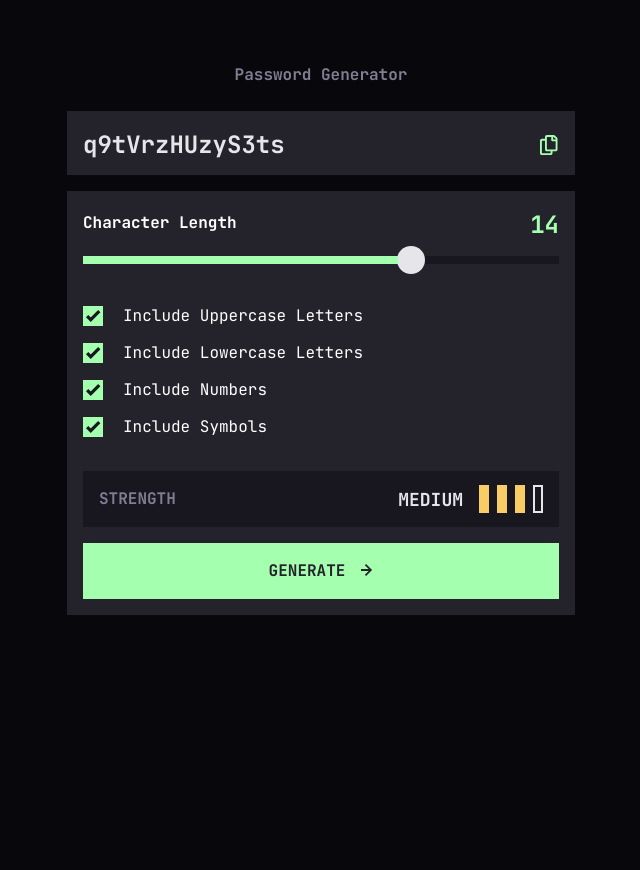
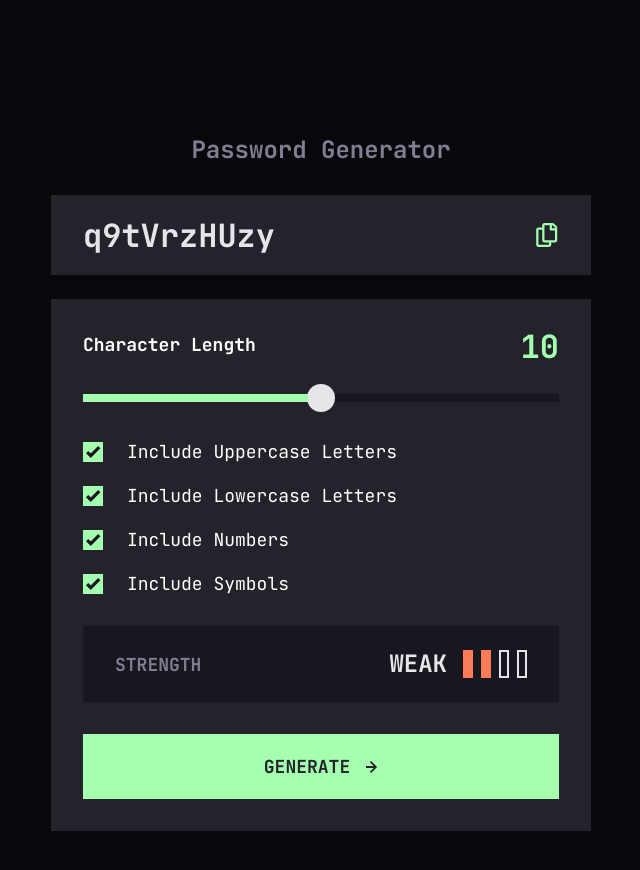
Before and after one commit to AlexisC73/password-generator, a Next.js app: page / in a window 1280 px wide. Shown: the top 870 px of the page, without its empty margins (319-959 px from the left). Before the commit the page ends 847 px from the top, so only its background shows below. Built offline with nearby package versions, Linux system fonts and the light colour scheme.

Commit message:
update css desktop et tablet

```diff
--- a/app/page.tsx
+++ b/app/page.tsx
@@ -34,7 +34,7 @@ const SYMBOLS = '!@#$%^&*()_+-=[]{}|;:,./<>?'
 
 export default function Home () {
   const [options, setOptions] = useState<Options>(OPTIONS)
-  const [passwordLength, setPasswordLength] = useState<number>(14)
+  const [passwordLength, setPasswordLength] = useState<number>(10)
   const [password, setPassword] = useState<string>('')
   const [passwordStrength, setPasswordStrength] = useState<number>(0)
   const [copied, setCopied] = useState<boolean>(false)
@@ -125,32 +125,32 @@ export default function Home () {
   }
 
   return (
-    <main className='flex min-h-screen flex-col items-center gap-y-[14px] lg:gap-y-[24px] p-[16px] max-w-[540px] mx-auto mt-[47px]'>
-      <h1 className='text-[#817D92] text-[16px] font-bold'>
+    <main className='flex min-h-screen flex-col items-center gap-y-[14px] md:gap-y-[27px] p-[16px] md:p-0 md:w-[540px] mx-auto mt-[47px] md:mt-[132px]'>
+      <h1 className='text-[#817D92] text-[16px] md:text-[24px] font-bold'>
         Password Generator
       </h1>
-      <div className='flex flex-col w-full gap-y-4'>
-        <div className='bg-[#24232C] flex justify-between w-full text-[24px] items-center py-[12px] pt-[16px] px-[16px]'>
-          <p className='font-bold text-[#E6E5EA]'>{password}</p>
-          <div className='text-neon text-[20px] hover:text-white cursor-pointer flex gap-x-4 items-center'>
+      <div className='flex flex-col w-full gap-y-4 md:gap-y-[24px]'>
+        <div className='bg-[#24232C] flex justify-between w-full items-center h-[64px] md:h-[80px]'>
+          <p className='font-bold text-[#E6E5EA] text-[24px] md:text-[32px] pl-4 md:pl-8 mt-[1px]'>
+            {password}
+          </p>
+          <div className='text-neon text-[20px] md:text-[24px] pr-[14px] md:pr-[32px] hover:text-white cursor-pointer flex gap-x-4 items-center '>
             {copied ? <p className='text-[18px]'>COPIED</p> : null}
             <CopyIcon onClick={() => copyToClipboard()} />
           </div>
         </div>
 
-        <div className='text-white bg-[#24232C] p-[16px] flex flex-col justify-between w-full text-[24px] items-center'>
-          <div className='w-full mb-8'>
+        <div className='text-white bg-[#24232C] p-4 md:px-8 md:pt-[24px] flex flex-col justify-between w-full text-[24px] items-center'>
           <div className='flex justify-between w-full items-center'>
-              <p className='font-bold text-[16px] -mt-[5px]'>
+            <p className='font-bold text-[16px] md:text-[18px] -mt-[5px]'>
               Character Length
             </p>
-              <p className='text-neon font-bold text-[24px] align-text-top'>
+            <p className='text-neon font-bold text-[24px] md:text-[32px] align-text-top'>
               {passwordLength}
             </p>
           </div>
-            <div className='field relative pb-[30px]'>
+          <div className='w-full field relative h-[28px] md:mt-[10px]'>
             <div className='progressBar' ref={progressBar}></div>
-
             <input
               className='customInput'
               ref={inputProgress}
@@ -163,9 +163,8 @@ export default function Home () {
               }}
             />
           </div>
-          </div>
 
-          <ul className='flex flex-col gap-y-4 self-start'>
+          <ul className='flex flex-col gap-y-4 self-start mt-9 md:mt-[32px] md:gap-y-[23px]'>
             <OptionsGroup
               activated={options.uppercase}
               label='Include Uppercase Letters'
@@ -188,14 +187,14 @@ export default function Home () {
             />
           </ul>
 
-          <div className='w-full flex flex-col gap-y-4 pt-[34px]'>
+          <div className='w-full flex flex-col gap-y-4 md:gap-y-8 pt-[30px] md:pt-[32px] md:pb-[16px]'>
             <PasswordStrength strength={passwordStrength} />
             <button
-              className='flex text-[#24232C] font-bold text-[16px] items-center gap-x-4 bg-neon w-full h-[56px] justify-center'
+              className='flex text-[#24232C] items-center gap-x-4 bg-neon w-full h-[56px] md:h-[65px] justify-center'
               onClick={() => generatePassword()}
             >
-              <p>GENERATE</p>
-              <ArrowRightIcon className='-mt-[2px]' />
+              <p className='font-bold text-base md:text-lg'>GENERATE</p>
+              <ArrowRightIcon className='text-[16px]' />
             </button>
           </div>
         </div>
@@ -211,11 +210,11 @@ type OptionProps = {
 }
 const OptionsGroup = ({ label, activated, onClickAction }: OptionProps) => {
   return (
-    <li className='flex self-start items-center h-[21px] gap-x-5'>
+    <li className='flex self-start items-center h-[21px] gap-x-5 md:gap-x-6'>
       <div onClick={onClickAction} className='cursor-pointer'>
         <Checkbox checked={activated} />
       </div>
-      <p className='text-[16px]'>{label}</p>
+      <p className='text-[16px] md:text-[18px]'>{label}</p>
     </li>
   )
 }
--- a/presentation/@shared/passwordStrength/PasswordStrength.tsx
+++ b/presentation/@shared/passwordStrength/PasswordStrength.tsx
@@ -19,10 +19,14 @@ export const PasswordStrength = ({ strength }: { strength: number }) => {
       : 'TOO WEAK!'
 
   return (
-    <div className='flex justify-between w-full bg-[#18171F] px-[16px] py-[14px] items-center'>
-      <p className='text-[#817D92] text-[16px] font-bold'>STRENGTH</p>
+    <div className='flex justify-between w-full bg-[#18171F] px-[16px] md:px-8 py-[14px] md:py-[20px] items-center'>
+      <p className='text-[#817D92] text-[16px] md:text-[18px] font-bold'>
+        STRENGTH
+      </p>
       <div className='flex gap-x-4 items-center'>
-        <p className='text-[18px] font-bold text-[#E6E5EA]'>{strengthText}</p>
+        <p className='text-[18px] md:text-[24px] font-bold text-[#E6E5EA]'>
+          {strengthText}
+        </p>
         <div className='flex gap-x-2'>
           {[...Array(Math.min(strength, 4))].map((_, index) => (
             <ColoredBar key={index} color={color} />
```
Lines whose indentation alone changed are shown as unchanged.
